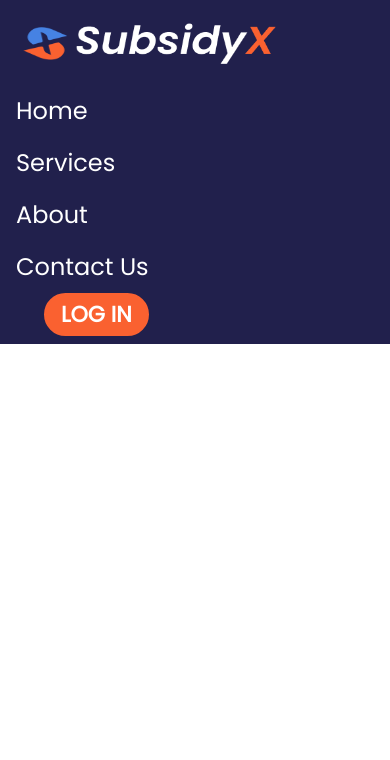
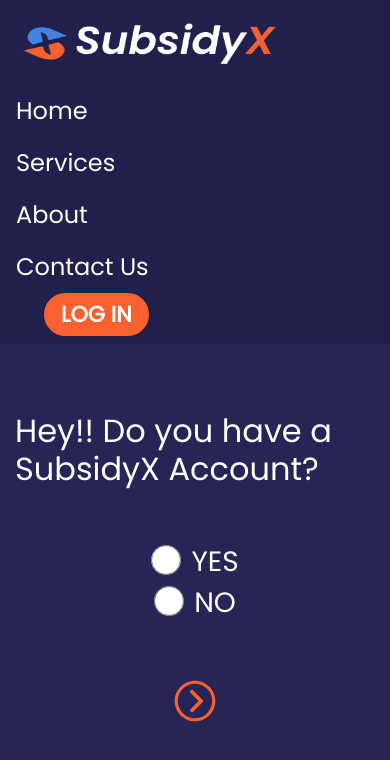
Before and after one commit to Manas-15/subsidyX_marketing_frontend, a Next.js app: page /account in a window 390 px wide. Before the commit this address had no page. Shown: the top 760 px of the page. Built offline with nearby package versions, Linux system fonts and the light colour scheme.

Commit message:
created login screen with phone number and otp, modified registration form

```diff
--- a/layouts/partials/Header.js
+++ b/layouts/partials/Header.js
@@ -37,7 +37,6 @@
           router?.pathname !== "/report/all-report-list" &&
           router?.pathname !== "/payment" ? (
             <a href={base_url} className="navbar-brand">
-              {/* {console.log("1111111111111111111111111111111111111")} */}
               <figure>
                 <Image
                   src="/images/logo.png"
@@ -51,8 +50,6 @@
                   width="200"
                   alt="logo"
                 />
-                {/* <img className="logo" src="/images/logo.png" alt="" /> */}
-                {/* <img src="/images/logo-text.png" alt="" /> */}
               </figure>
             </a>
           ) : (
@@ -64,8 +61,6 @@
                     : "visible",
               }}
             >
-              {/* {console.log("22222222222222222222222222222")} */}
-
               <a href={base_url} className="navbar-brand">
                 <figure>
                   <img className="logo" src="/images/logo.png" alt="" />
--- /dev/null
+++ b/pages/account.js
@@ -0,0 +1,92 @@
+import Base from "@layouts/Baseof";
+import "bootstrap/dist/css/bootstrap.min.css";
+import { useState } from "react";
+import { useRouter } from "next/router";
+import { useDispatch, useSelector } from "react-redux";
+import { IoIosArrowDropright } from "react-icons/io";
+
+const Account = ({ data }) => {
+  const router = useRouter();
+  const [selectedRadioButton, setSelectedRadioButton] = useState(0);
+
+  const handleRadioClick = (e) => {
+    setSelectedRadioButton(parseInt(e.target.value));
+  };
+
+  const goToNext = () => {
+    if (selectedRadioButton === 1) {
+      router.push("/login2");
+    } else if (selectedRadioButton === 2) {
+      router.push("/signup");
+    }
+  };
+  return (
+    <Base
+      title={"title"}
+      description={"dgfdfsdfsffsfd"}
+      meta_title={"meta_title"}
+      image={"image"}
+      noindex={"noindex"}
+      canonical={"canonical"}
+    >
+      <section className="section bg-inner">
+        <div className="container">
+          <div className="section row pb-0">
+            <div className="col-12 inner-section">
+              <div>
+                <div className="d-flex justify-content-center mt-5 mb-5">
+                  <h2 className="fw-bold text-white">
+                    Hey!! Do you have a SubsidyX Account?
+                  </h2>
+                </div>
+                <div style={{ margin: "auto" }}>
+                  <div className="d-flex justify-content-center">
+                    <input
+                      type="radio"
+                      name="udyamAadhar"
+                      value="1"
+                      style={{
+                        width: "30px",
+                        height: "30px",
+                        marginRight: "10px",
+                      }}
+                      onChange={(e) => handleRadioClick(e)}
+                    />
+                    <h3 className="text-white">YES</h3>
+                  </div>
+
+                  <div className="d-flex justify-content-center">
+                    <input
+                      type="radio"
+                      name="udyamAadhar"
+                      value="2"
+                      style={{
+                        width: "30px",
+                        height: "30px",
+                        marginRight: "10px",
+                      }}
+                      onChange={(e) => handleRadioClick(e)}
+                    />
+                    <h3 className="fw-bold text-white">NO</h3>
+                  </div>
+                  <span className="mt-5 d-flex justify-content-center">
+                    <IoIosArrowDropright
+                      style={{
+                        fontSize: "50px",
+                        color: "#fa6130",
+                        cursor: "pointer",
+                      }}
+                      onClick={(e) => goToNext(e)}
+                    />
+                  </span>
+                </div>
+              </div>
+            </div>
+          </div>
+        </div>
+      </section>
+    </Base>
+  );
+};
+
+export default Account;
--- a/pages/dashboard.js
+++ b/pages/dashboard.js
@@ -58,7 +58,7 @@
       <section className="section">
         <div className="container">
           <div className="section row pb-0">
-            {console.log(modalShow, selectedRadioButton === "1", next)}
+
             {modalShow && selectedRadioButton === "1" && next && (
               <CongratulationsModal
                 type={type}
```
Also changed, not shown: pages/login2.js (added, +139 -0 lines), pages/otp.js (+66 -30 lines), pages/signup.js (+4 -7 lines).
